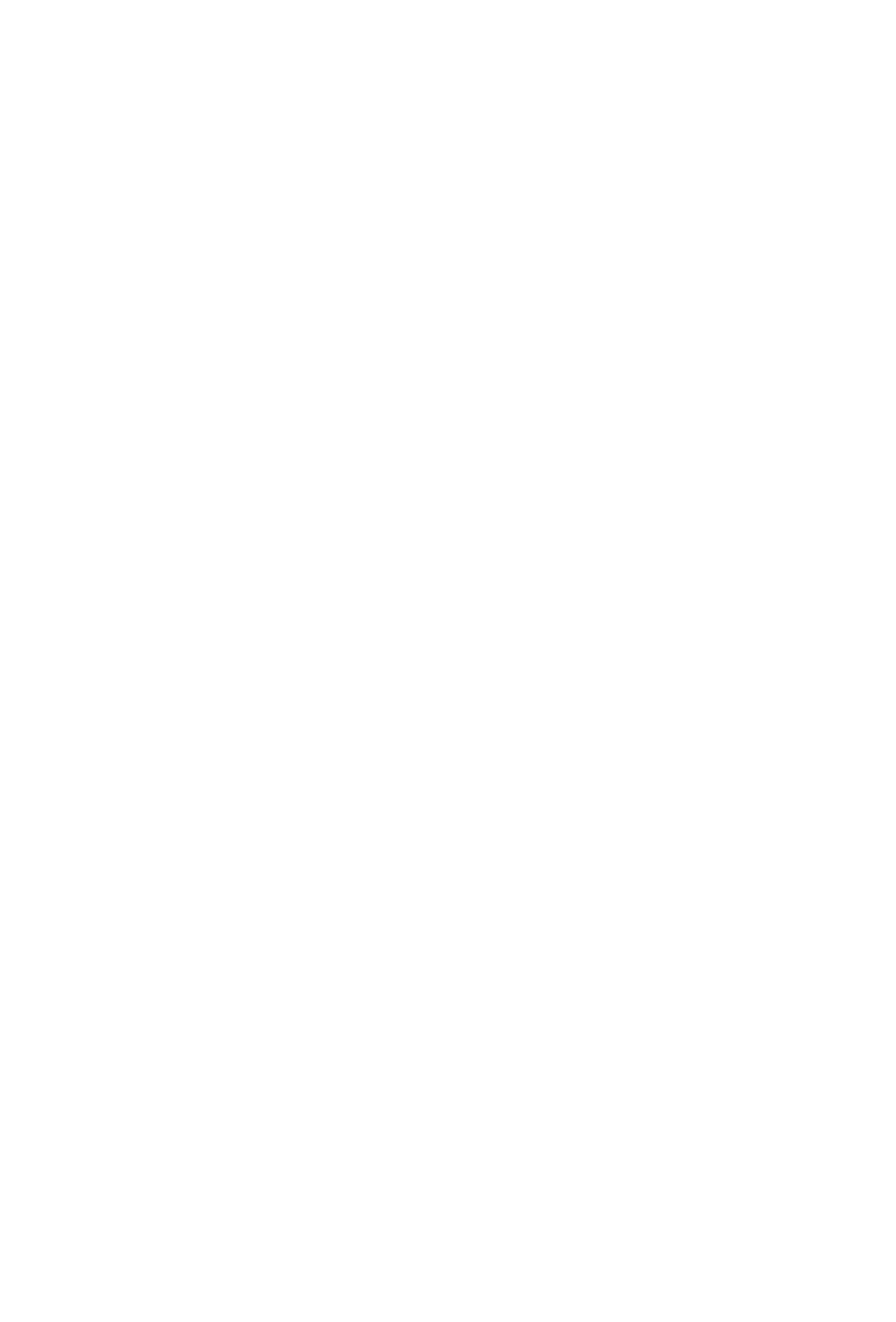
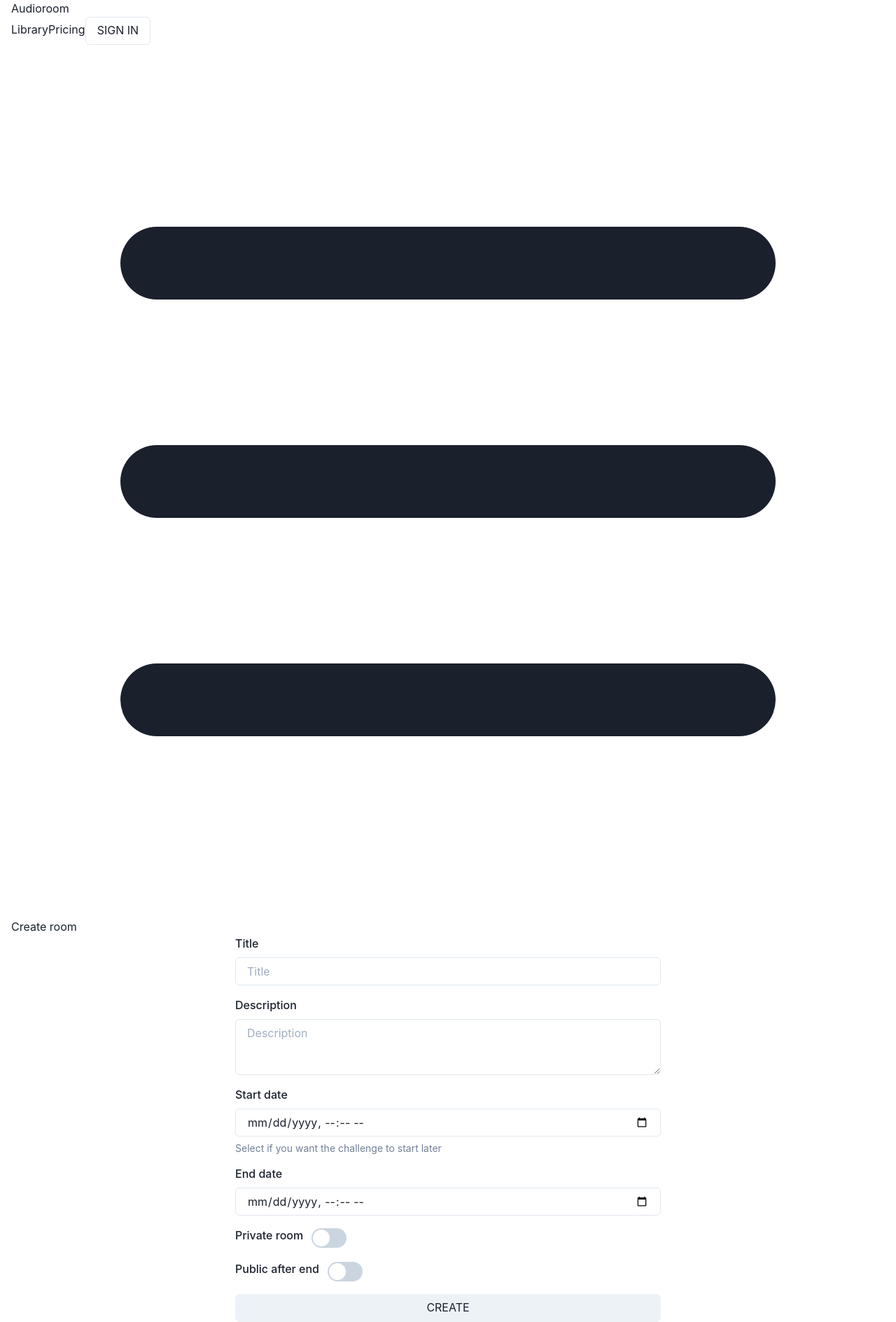
Before and after one commit to mrmaandi/audioroom, a Next.js app: page /createroom in a window 1280 px wide. Shown: the whole page at 70% size. Before the commit the page ends 800 px from the top, so only its background shows below. Built offline with nearby package versions, Linux system fonts and the light colour scheme.

Commit message:
created new room create fields and api request

```diff
--- a/components/Footer.tsx
+++ b/components/Footer.tsx
@@ -1,10 +1,10 @@
+import { Center, Container } from "@chakra-ui/react";
 import Link from "next/link";
 
 function Footer() {
   return (
     <div className="w-full bg-slate-100 py-10">
-      <div className="md:container md:mx-auto">
-      </div>
+      <Container maxW="container.xl"><Center>Audioroom © 2022</Center></Container>
     </div>
   );
 }
--- a/components/Header.tsx
+++ b/components/Header.tsx
@@ -1,4 +1,4 @@
-import { Button } from "@chakra-ui/react";
+import { Button, Container } from "@chakra-ui/react";
 import { MenuIcon } from "@heroicons/react/outline";
 import { AnimatePresence, motion } from "framer-motion";
 import Link from "next/link";
@@ -9,6 +9,8 @@ import { burgerMenuState } from "../recoil-atoms/atoms";
 interface NavPath {
   name: string;
   link: string;
+  showOnMobile?: boolean;
+  isButton?: boolean;
 }
 
 export const navPaths: NavPath[] = [
@@ -23,6 +25,7 @@ export const navPaths: NavPath[] = [
   {
     name: "Sign in",
     link: "/signin",
+    isButton: true,
   },
 ];
 
@@ -85,8 +88,8 @@ function Header(props: { isMain?: boolean }) {
 
   return (
     <>
-      <div className="w-full py-4 px-6 md:px-0">
-        <div className="md:container md:mx-auto">
+      <div className="w-full py-4 md:px-0">
+        <Container maxW="container.xl">
           <div className="flex justify-between items-center uppercase">
             <div>
               <Link href="/">
@@ -98,26 +101,24 @@ function Header(props: { isMain?: boolean }) {
             <div>
               <div className="hidden sm:flex">
                 <div className="grid grid-flow-col items-center gap-x-8 text-lg">
-                  {navPaths
-                    .filter((path) => path.name !== "Sign in")
-                    .map((path, index) => (
+                  {navPaths.map((path, index) =>
+                    !path.isButton ? (
                       <Link key={index} href={path.link}>
                         {path.name}
                       </Link>
-                    ))}
-                  {navPaths
-                    .filter((path) => path.name === "Sign in")
-                    .map((path, index) => (
+                    ) : (
                       <Button
                         key={index}
                         fontWeight="normal"
+                        textTransform="uppercase"
                         variant="outline"
                         _hover={{ bg: "white", color: "black" }}
                         onClick={() => router.push(path.link)}
                       >
-                        Sign in
+                        {path.name}
                       </Button>
-                    ))}
+                    )
+                  )}
                 </div>
               </div>
               <div className="sm:hidden">
@@ -125,7 +126,7 @@ function Header(props: { isMain?: boolean }) {
               </div>
             </div>
           </div>
-        </div>
+        </Container>
       </div>
       <div className="sm:hidden">
         <MobileMenu />
--- a/components/LandingSection.tsx
+++ b/components/LandingSection.tsx
@@ -8,7 +8,7 @@ const LandingSection = () => {
   return (
     <>
       <div className="flex flex-grow py-12">
-        <div className="m-auto">
+        <div className="m-auto py-20">
           <div className="flex flex-col items-center gap-5">
             <h1 className="text-5xl font-extrabold">Audioroom</h1>
             <p className="text-xl">The space for creativity</p>
--- a/components/MainContent.tsx
+++ b/components/MainContent.tsx
@@ -9,11 +9,10 @@ const MainContent = () => {
           <Center h="full">
             <Box>
               <VStack spacing={6} align="stretch">
-                <h1 className="text-5xl font-extrabold pb-5">Connect with producers</h1>
+                <h1 className="text-5xl font-extrabold pb-5">Connect with people</h1>
                 <p className="text-lg text-slate-600">
                   Sample flippers, music producers and others alike — this is to whom Audioroom is
-                  created for. It's a place to create challenges and find other producers to join
-                  your challenges.
+                  created for. It's a place to join and create challenges and find other producers to collaborate with.
                 </p>
               </VStack>
             </Box>
--- /dev/null
+++ b/database/requests.ts
@@ -0,0 +1,40 @@
+import { PrismaClient, Room } from "@prisma/client";
+
+const prisma = new PrismaClient();
+
+export async function main() {
+  await prisma.user
+    .create({
+      data: {},
+    })
+    .then(async () => {
+      const allUsers = await prisma.user.findMany({
+        include: {
+          entries: true,
+          profile: true,
+        },
+      });
+    })
+    .catch((e) => {
+      throw e;
+    })
+    .finally(async () => {
+      await prisma.$disconnect();
+    });
+}
+
+export async function getRooms(): Promise<Room[]> {
+  return await prisma.room.findMany({include: {
+    roomPreferences: true,
+    entries: true
+  }});
+}
+
+export interface CreateRoomRequest {
+  title: string;
+  description?: string;
+  startDateTime?: Date;
+  endDateTime?: Date;
+  isPrivate?: boolean;
+  makePublicAfterEnd?: boolean;
+}
--- /dev/null
+++ b/pages/api/createroom.js
@@ -0,0 +1,29 @@
+import { PrismaClient } from "@prisma/client";
+
+const prisma = new PrismaClient()
+
+export default function createRoom(req, res) {
+  if (req.method !== "POST") {
+    res.status(400).send({ message: "Only POST requests allowed" });
+    return;
+  }
+
+  const request = req.body;
+
+  prisma.room.create({
+    data: {
+      start: request.startDateTime,
+      end: request.endDateTime,
+      roomPreferences: {
+        create: {
+          title: request.title,
+          description: request.description,
+          private: request.isPrivate,
+          publicAfterEnd: request.makePublicAfterEnd,
+        },
+      },
+    },
+  }).then((response) => {
+    res.status(200).json(response);
+  });
+}
--- a/pages/createroom.tsx
+++ b/pages/createroom.tsx
@@ -1,9 +1,109 @@
-const CreateRoom = () => {
-    return (
-        <div>
+import {
+    Button,
+    Container,
+    FormControl,
+    FormHelperText,
+    FormLabel,
+    Input,
+    Switch,
+    Textarea,
+    useToast,
+    VStack
+} from "@chakra-ui/react";
+import { useRouter } from "next/router";
+import { useState } from "react";
+import Header from "../components/Header";
+import { CreateRoomRequest } from "../database/requests";
 
-        </div>
-    )
+function CreateRoom() {
+  const router = useRouter();
+  const toast = useToast()
+  const [title, setTitle] = useState("");
+  const [description, setDescription] = useState("");
+  const [startDateTime, setStartDateTime] = useState(new Date());
+  const [endDateTime, setEndDateTime] = useState(new Date());
+  const [isPrivate, setIsPrivate] = useState(false);
+  const [makePublicAfterEnd, setMakePublicAfterEnd] = useState(false);
+
+  const onCreate = () => {
+    const request: CreateRoomRequest = {
+      title: title,
+      description: description,
+      startDateTime: startDateTime,
+      endDateTime: endDateTime,
+      isPrivate: isPrivate,
+      makePublicAfterEnd: makePublicAfterEnd,
+    };
+
+    fetch("/api/createroom", {
+      method: "POST",
+      headers: {
+        "Content-Type": "application/json",
+      },
+      body: JSON.stringify(request),
+    })
+      .then(() => router.push("/library"))
+      .catch(() =>
+        toast({
+          title: "Failed to create room",
+          description: "Something went wrong",
+          status: "error",
+          isClosable: true,
+        })
+      );
+  };
+
+  return (
+    <div>
+      <div className="sticky top-0 bg-white z-10 text-slate-700">
+        <Header />
+      </div>
+
+      <Container maxW="container.xl">
+        <h1 className="text-3xl my-6">Create room</h1>
+      </Container>
+
+      <Container maxW="container.sm">
+        <VStack spacing={4} align="stretch">
+          <FormControl>
+            <FormLabel>Title</FormLabel>
+            <Input
+              id="title"
+              type="text"
+              placeholder="Title"
+              value={title}
+              onChange={(e) => setTitle(e.target.value)}
+            />
+          </FormControl>
+          <FormControl>
+            <FormLabel>Description</FormLabel>
+            <Textarea id="description" type="text" placeholder="Description" value={description} onChange={(e) => setDescription(e.target.value)} />
+          </FormControl>
+          <FormControl>
+            <FormLabel>Start date</FormLabel>
+            <Input id="startDateTime" type="datetime-local" />
+            <FormHelperText>Select if you want the challenge to start later</FormHelperText>
+          </FormControl>
+          <FormControl>
+            <FormLabel>End date</FormLabel>
+            <Input id="endDateTime" type="datetime-local" />
+          </FormControl>
+          <FormControl display="flex" alignItems="center">
+            <FormLabel htmlFor="privateRoom">Private room</FormLabel>
+            <Switch id="privateRoom" size="lg" />
+          </FormControl>
+          <FormControl display="flex" alignItems="center">
+            <FormLabel>Public after end</FormLabel>
+            <Switch id="publicAfterEnd" size="lg" />
+          </FormControl>
+
+          <Button fontWeight="normal" textTransform="uppercase" onClick={onCreate}>
+            Create
+          </Button>
+        </VStack>
+      </Container>
+    </div>
+  );
 }
 
-export default CreateRoom
+export default CreateRoom;
```
Also changed, not shown: database/database.ts (deleted, +0 -31 lines), pages/library.tsx (+8 -6 lines), pages/pricing.tsx (+4 -4 lines), pages/signin.tsx (+17 -0 lines), 1 other file (tests, documents, lock files or other folders).
